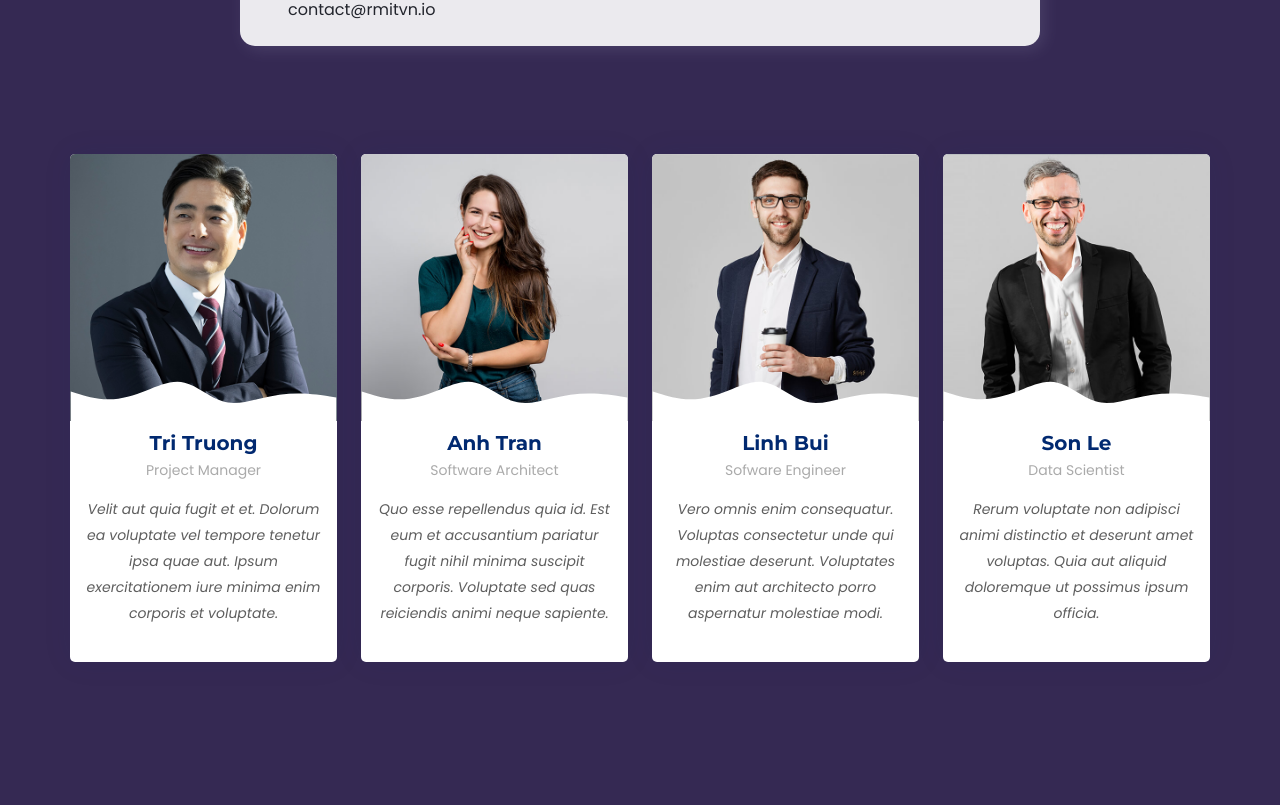
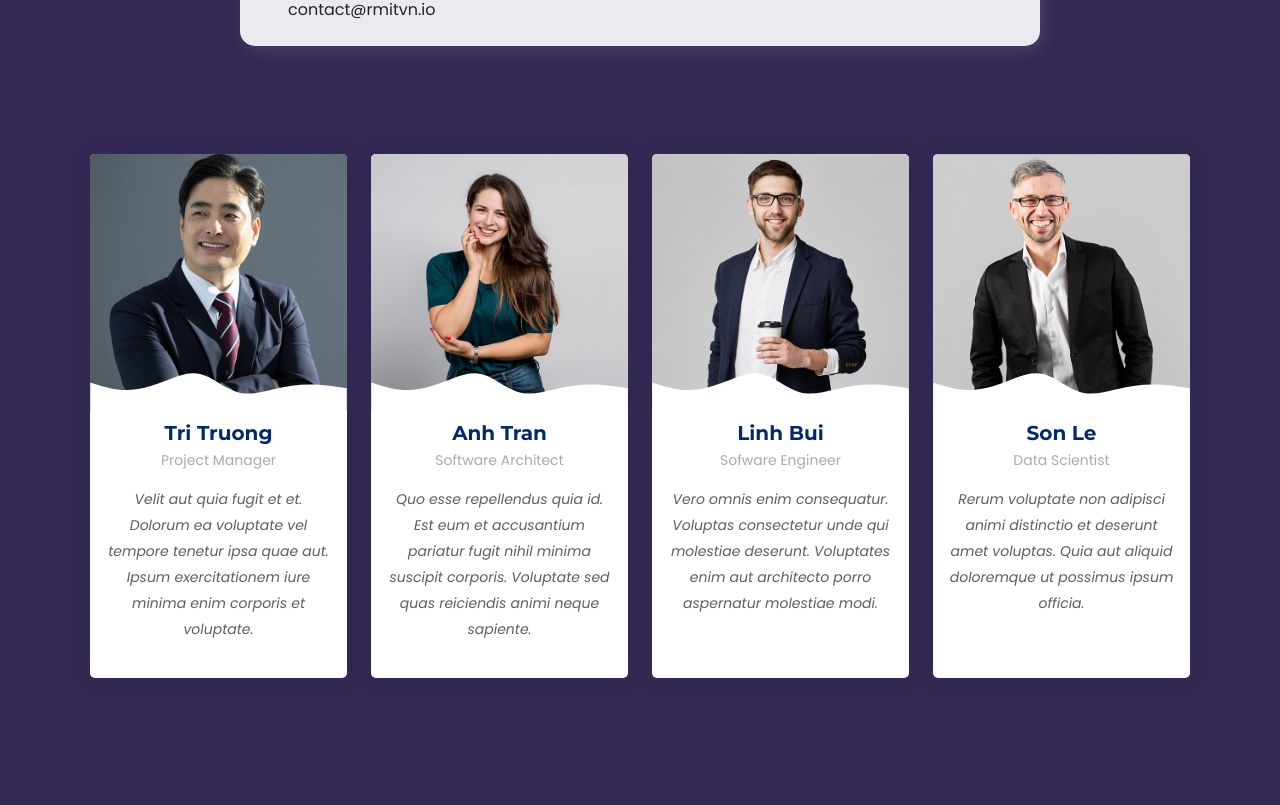
Before and after one commit to baubau09/upspeech-frontend, a Next.js app: page / in a window 1280 px wide. Shown: the part 1015-1820 px from the top of the page. Built offline with nearby package versions, Linux system fonts and the light colour scheme; no server answers.

Commit message:
audio uploader finished

```diff
--- a/components/AboutUs.js
+++ b/components/AboutUs.js
@@ -28,7 +28,7 @@ const AboutUs = () => {
 
 
             <div className='container team'>
-                <div className="row gy-4">
+                <div className="row gy-4 mx-0 mx-md-2">
 
                     <div className="col-lg-3 col-md-6 d-flex align-items-stretch">
                         <div className="member">
--- a/components/Footer.js
+++ b/components/Footer.js
@@ -18,7 +18,7 @@ const Footer = () => {
                             </a>
                         </div>
                     </div>
-
+{/*
                     <div className="d-flex justify-content-between">
                         <div className="">
                             <a href="/welcome" className="text-dark text-decoration-none">
@@ -40,7 +40,7 @@ const Footer = () => {
                                 Terms and Conditions
                             </a>
                         </div>
-                    </div>
+                    </div> */}
                 </div>
             </footer>
             <div className="py-3 text-white d-flex justify-content-center" style={{background: '#5A426A'}}>
--- a/components/Header.js
+++ b/components/Header.js
@@ -22,8 +22,8 @@ const Header = () => {
         <div className="container-fluid sticky-top" style={{backgroundColor: '#352953'}}>
 
             <header className="d-flex flex-wrap align-items-center justify-content-center justify-content-md-between py-3 mb-4">
-                <Link href="/" className="d-flex align-items-center col-md-3 mb-2 mb-md-0 text-dark text-decoration-none">
-                    <img src='logo_colored.svg' width={250} />
+                <Link href="/" className="d-flex align-items-center col-md-3 mb-2 mb-md-0 text-dark text-decoration-none" passHref>
+                    <img src='logo_colored.svg' width={250} style={{cursor: 'pointer'}}/>
                 </Link>
 
                 <Nav className="nav nav-pills mb-2 justify-content-center">
@@ -40,7 +40,7 @@ const Header = () => {
                     {
                         user &&
                         <li className="nav-item mx-2">
-                            <Nav.Link href="#speak" className="nav-link welcome">
+                            <Nav.Link href="/speak" className="nav-link welcome">
                                 Speak
                             </Nav.Link>
                         </li>
--- a/package.json
+++ b/package.json
@@ -9,10 +9,13 @@
     "lint": "next lint"
   },
   "dependencies": {
+    "@emotion/react": "^11.8.2",
+    "@emotion/styled": "^11.8.1",
     "@fortawesome/fontawesome-free": "^6.1.1",
     "bootstrap-icons": "^1.8.1",
     "chart.js": "^3.7.1",
     "firebase": "^9.6.9",
+    "framer-motion": "^6.2.8",
     "lodash.debounce": "^4.0.8",
     "next": "12.1.0",
     "react": "17.0.2",
--- a/pages/index.js
+++ b/pages/index.js
@@ -1,5 +1,6 @@
 import Head from 'next/head'
 import Image from 'next/image'
+import Link from 'next/link'
 import { Container } from 'react-bootstrap'
 import AboutUs from '../components/AboutUs'
 import ContactUs from '../components/ContactUs'
@@ -19,9 +20,11 @@ export default function Home() {
                             <span className='fw-bold'>UpSpeech</span> is a solution that would take in vocal inputs from the user and run them through a Machine Learning model to produce tangible and quantifiable values that would then be used to generate recommendations for users regarding their Speaking level.
                         </p>
                         <div className="d-grid gap-2 d-md-flex justify-content-md-start mb-4 mb-lg-3">
+                            <Link href="/speak">
                             <button type="button" className="btn btn-primary up-grad btn-lg px-4 me-md-2 fw-bold">
                                 Speak now and get your evaluation
                             </button>
+                            </Link>
                         </div>
                     </div>
                     <div className="col-lg-4">
--- a/styles/globals.css
+++ b/styles/globals.css
@@ -1,5 +1,6 @@
 @import url('https://fonts.googleapis.com/css2?family=Poppins:ital,wght@0,300;0,400;0,500;0,600;0,700;0,800;0,900;1,300;1,400;1,500;1,600;1,700;1,800;1,900&display=swap');
 @import url('https://fonts.googleapis.com/css2?family=Montserrat:ital,wght@0,500;0,600;0,700;0,800;0,900;1,500;1,600;1,700;1,800;1,900&display=swap');
+
 html,
 body {
     background-color: #352953;
@@ -7,11 +8,11 @@ body {
     margin: 0;
     font-family: "Poppins", sans-serif;
     -webkit-font-smoothing: antialiased;
-	-moz-osx-font-smoothing: grayscale;
+    -moz-osx-font-smoothing: grayscale;
 }
 
 a {
-    color: inherit;
+    color: var(--bs-up-pink-light);
     text-decoration: none;
 }
 
@@ -24,7 +25,7 @@ h2,
 h3,
 h4,
 h5 {
-	font-family: "Montserrat", sans-serif;
+    font-family: "Montserrat", sans-serif;
 }
 
 a.welcome:hover {
@@ -38,34 +39,43 @@ a.welcome.active:hover {
     box-shadow: 0 0.5rem 1rem rgba(208, 191, 238, 0.15);
 }
 
-.nav-pills .nav-link.active, .nav-pills .show > .nav-link{
+.nav-pills .nav-link.active,
+.nav-pills .show>.nav-link {
     color: #212529 !important;
 }
+
+.shadow {
+    box-shadow: 4px 4px 16px 0 rgba(164, 164, 194, 0.2) !important;
+}
+
+/*--------------------------------------------------------------
+# Input
+--------------------------------------------------------------*/
+
+input:focus {
+    box-shadow: none !important;
+}
+
+input:focus-visible {
+    outline: none;
+}
+
+/*--------------------------------------------------------------
+# Buttons
+--------------------------------------------------------------*/
 
 button {
     border-radius: 50px !important;
 }
 
 .btn:focus {
-	outline: none !important;
-	box-shadow: none !important;
-}
-button:hover {
-	box-shadow: 0 0.5rem 1rem rgba(187, 165, 212, 0.15);
+    outline: none !important;
+    box-shadow: none !important;
 }
 
-input:focus {
-	box-shadow: none !important;
+button:hover {
+    box-shadow: 0 0.5rem 1rem rgba(187, 165, 212, 0.15);
 }
-
-input:focus-visible {
-    outline: none;
-}
-
-.shadow {
-	box-shadow: 4px 4px 16px 0 rgba(164, 164, 194, 0.2) !important;
-}
-
 
 button.btn-google {
     background-color: white;
@@ -77,7 +87,27 @@ button.btn-google {
     margin-right: 10px;
 }
 
-@keyframes loader {
+/*--------------------------------------------------------------
+# File Uploads
+--------------------------------------------------------------*/
+
+input[type="file"] {
+    display: none;
+}
+
+.upload-snippet {
+    width: 75%;
+    margin-left: auto;
+    background: white;
+    padding: 5px;
+    margin: 5px 0;
+}
+
+/*--------------------------------------------------------------
+# Loader
+--------------------------------------------------------------*/
+
+@keyframes ldio-8wzf0oy1hdi {
     0% {
         opacity: 1
     }
@@ -91,39 +121,47 @@ button.btn-google {
     }
 }
 
-.loader div {
+.ldio-8wzf0oy1hdi div {
     position: absolute;
     width: 20px;
     height: 80px;
     top: 60px;
-    animation: loader 1s cubic-bezier(0.5, 0, 0.5, 1) infinite;
+    animation: ldio-8wzf0oy1hdi 1s cubic-bezier(0.5, 0, 0.5, 1) infinite;
 }
 
-.loader div:nth-child(1) {
+.ldio-8wzf0oy1hdi div:nth-child(1) {
     transform: translate(30px, 0);
     background: #e15b64;
     animation-delay: -0.6s;
 }
 
-.loader div:nth-child(2) {
+.ldio-8wzf0oy1hdi div:nth-child(2) {
     transform: translate(70px, 0);
     background: #f47e60;
     animation-delay: -0.4s;
 }
 
-.loader div:nth-child(3) {
+.ldio-8wzf0oy1hdi div:nth-child(3) {
     transform: translate(110px, 0);
     background: #f8b26a;
     animation-delay: -0.2s;
 }
 
-.loader div:nth-child(4) {
+.ldio-8wzf0oy1hdi div:nth-child(4) {
     transform: translate(150px, 0);
     background: #abbd81;
     animation-delay: -1s;
 }
 
-.loader {
+.loadingio-spinner-bars-bf2kyntsnjq {
+    width: 200px;
+    height: 200px;
+    display: inline-block;
+    overflow: hidden;
+    background: transparent;
+}
+
+.ldio-8wzf0oy1hdi {
     width: 100%;
     height: 100%;
     position: relative;
@@ -133,14 +171,20 @@ button.btn-google {
     /* see note above */
 }
 
-.loader div {
+.ldio-8wzf0oy1hdi div {
     box-sizing: content-box;
 }
 
-.dropdown-profile-logout.dropdown-item:hover, .dropdown-profile-logout.dropdown-item:focus{
+
+.dropdown-profile-logout.dropdown-item:hover,
+.dropdown-profile-logout.dropdown-item:focus {
     background-color: #e61e2a;
-    color:white;
+    color: white;
 }
+
+/*--------------------------------------------------------------
+# Section title
+--------------------------------------------------------------*/
 
 .section-title {
     padding-bottom: 40px;
```
Also changed, not shown: components/AudioUploader.js (added, +90 -0 lines), components/Loader.js (+12 -2 lines), pages/speak.js (+34 -0 lines), public/loader.svg (added), 1 other file (tests, documents, lock files or other folders).
